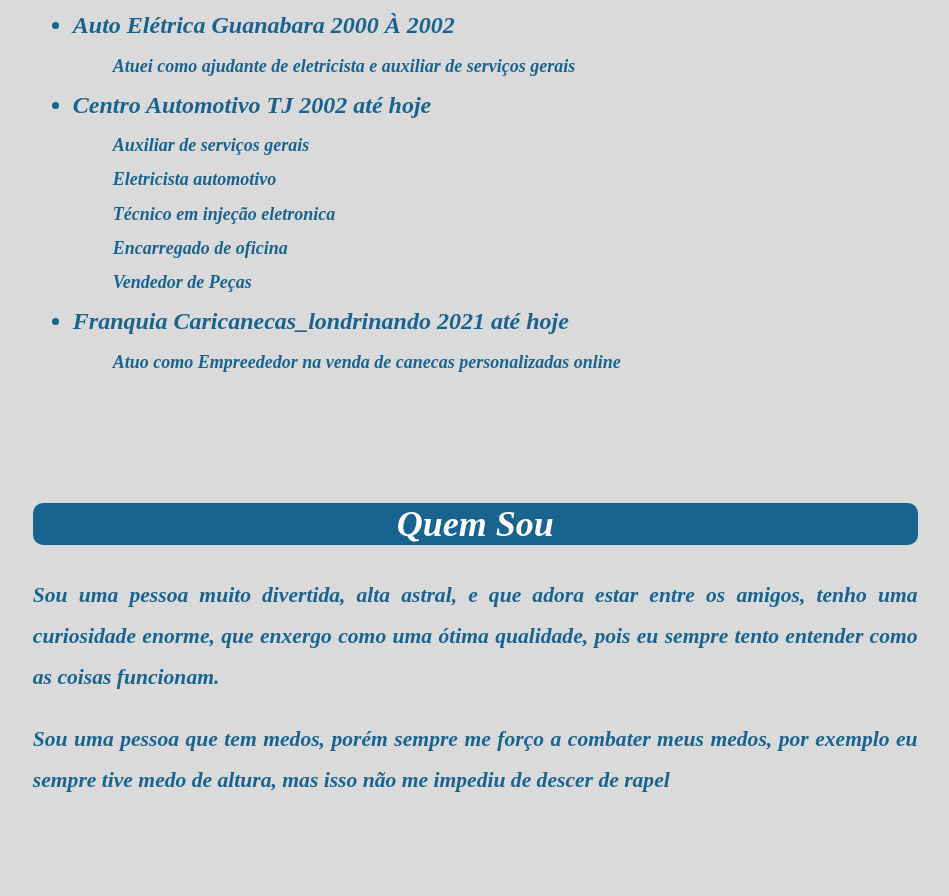
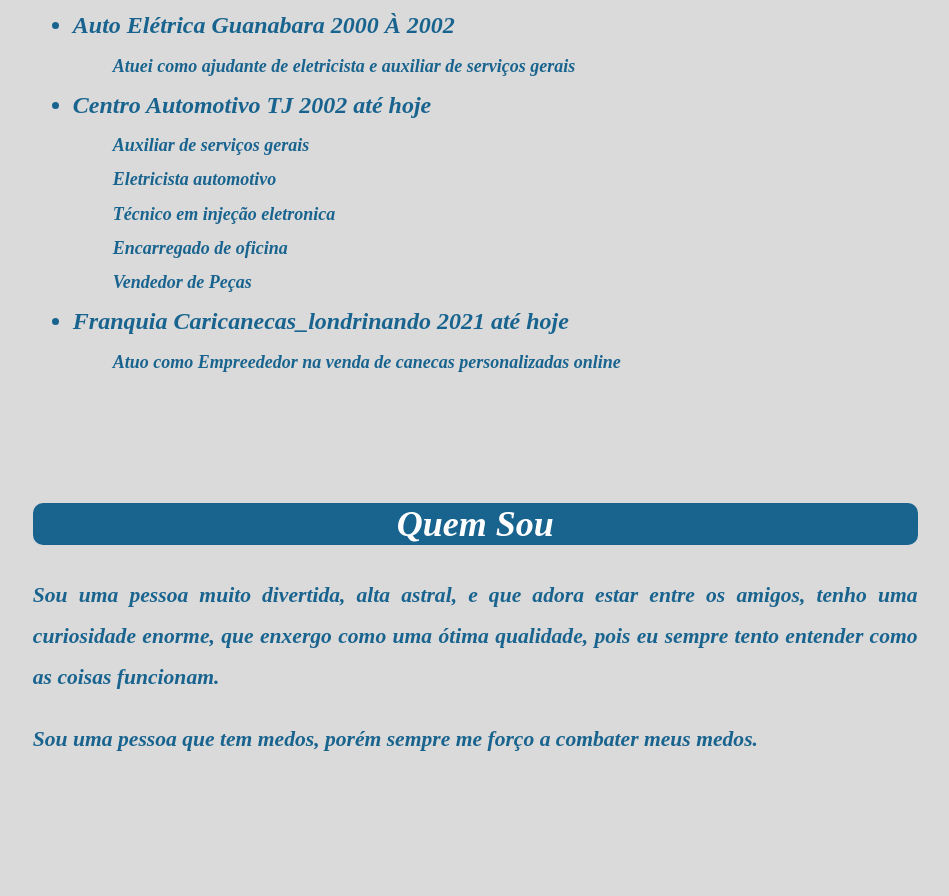
Before and after one commit to thitoGloor/PaginaPerfil, a plain HTML site: page docs/index.html in a window 1280 px wide. Shown: the part 2010-2906 px from the top of the page, without its empty margins (228-1177 px from the left). After the commit the page ends 2870 px from the top, so only its background shows below. Drawn offline with Linux system fonts and the light colour scheme.

Commit message:
ajustando o quem sou

```diff
--- a/docs/index.html
+++ b/docs/index.html
@@ -101,8 +101,7 @@
                  <p>Sou uma pessoa muito divertida, alta astral, e que adora estar entre os amigos,
                      tenho uma curiosidade enorme, que enxergo como uma ótima qualidade, pois eu sempre
                     tento entender como as coisas funcionam. </p>
-                    <p>Sou uma pessoa que tem medos, porém sempre me forço a combater meus medos,
-                       por exemplo eu sempre tive medo de altura, mas isso não me impediu de descer de rapel
+                    <p>Sou uma pessoa que tem medos, porém sempre me forço a combater meus medos.
 
                     </p>
 
```
